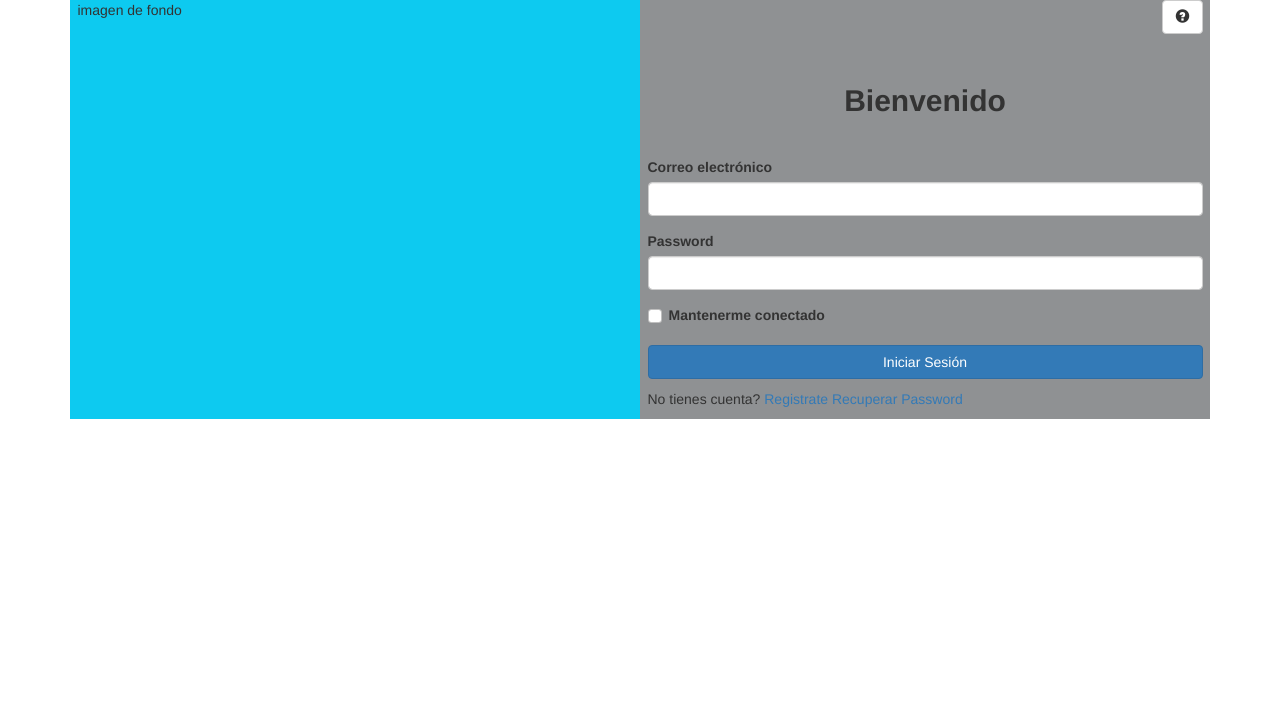
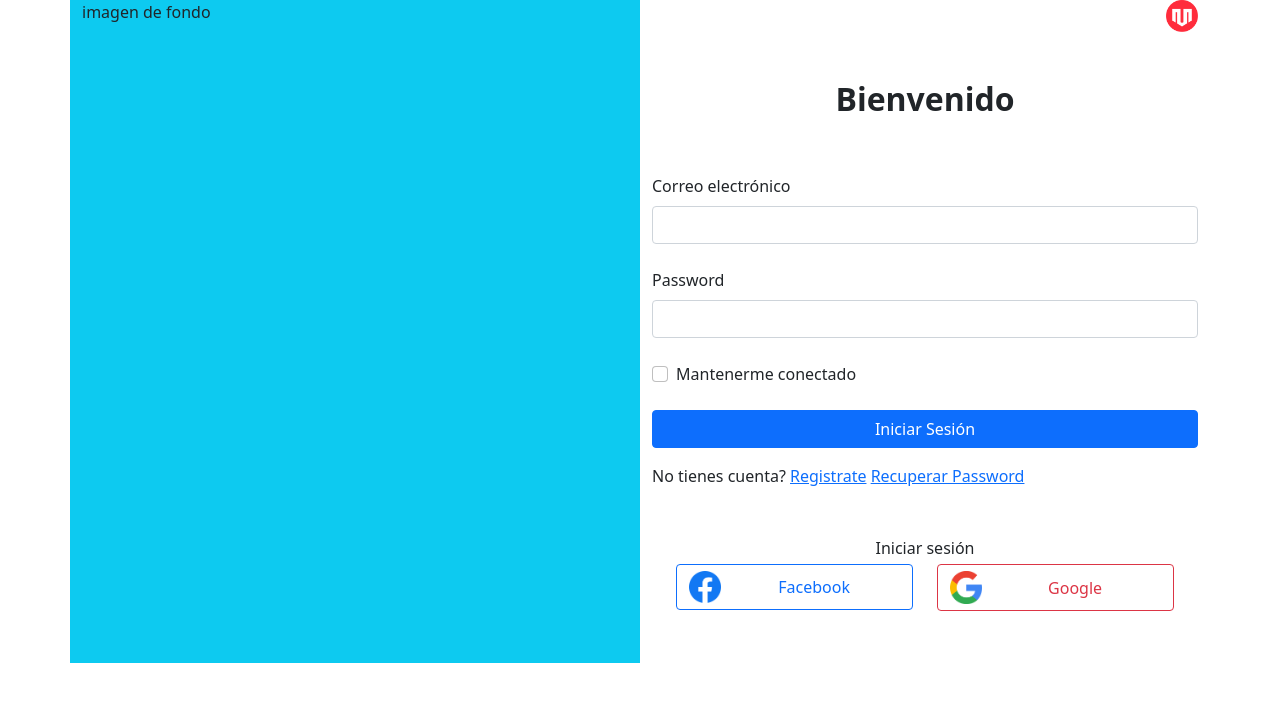
Before and after one commit to samueldazadaza/login, a plain HTML site: page index.html in a window 1280 px wide. Drawn offline with nearby package versions, Linux system fonts and the light colour scheme.

Commit message:
add btns redes

```diff
--- a/index.html
+++ b/index.html
@@ -5,8 +5,7 @@
     <meta http-equiv="X-UA-Compatible" content="IE=edge">
     <meta name="viewport" content="width=device-width, initial-scale=1.0">
     <title>Login Bootstrap</title>
-    <link href="https://cdn.jsdelivr.net/npm/bootstrap@5.1.3/dist/css/bootstrap.min.css" rel="stylesheet" integrity="sha384-1BmE4kWBq78iYhFldvKuhfTAU6auU8tT94WrHftjDbrCEXSU1oBoqyl2QvZ6jIW3" crossorigin="anonymous">
-    <link rel="stylesheet" href="https://maxcdn.bootstrapcdn.com/bootstrap/3.3.6/css/bootstrap.min.css">
+    <link rel="stylesheet" href="bootstrap.min.css">
 </head>
 <body>
 
@@ -15,13 +14,9 @@
             <div class="col bg-info">
                 <p>imagen de fondo</p>
             </div>
-            <div class="col bg-dark bg-opacity-50">
+            <div class="col">
                 <div class="text-end ">
-                    <!-- <img src="img/logo.png" width="48" alt="">
-                    <i class="glyphicon glyphicon-question-sign"></i> -->
-                    <button type="button" class="btn btn-default" aria-label="Left Align">
-                        <span class="glyphicon glyphicon-question-sign" aria-hidden="true"></span>
-                    </button>
+                    <img src="./img/logo.png" width="32" alt="">
                 </div>
 
                 <h2 class="fw-bold text-center py-5">Bienvenido</h2>
@@ -52,10 +47,46 @@
                     </div>
                 </form>
 
+                <!-- LOGIN CON REDES SOCIALES -->
+                <div class="container w-100 my-5">
+                    <div class="row text-center">
+                        <div class="col-12">Iniciar sesión</div>
+                    </div>
+
+                    <div class="row">
+
+                        <div class="col">
+                            <button class="btn btn-outline-primary w-100 my-1">
+                                <div class="row align-items-center">
+
+                                    <div class="col-2">
+                                        <img src="img/fb.png" width="32" alt="">
+                                    </div>
+                                    <div class="col-10">
+                                        Facebook
+                                    </div>
+                            </button>
+                        </div>
+                        <div class="col">
+                            <button class="btn btn-outline-danger w-100 my-1">
+                                <div class="row align-items-center">
+
+                                    <div class="col-2">
+                                        <img src="img/google.png" width="32" alt="">
+                                    </div>
+                                    <div class="col-10">
+                                        Google
+                                    </div>
+                            </button>
+                        </div>
+
+                    </div>
+                </div>
+
             </div>
         </div>
     </div>
 
-    <script src="https://cdn.jsdelivr.net/npm/bootstrap@5.1.3/dist/js/bootstrap.bundle.min.js" integrity="sha384-ka7Sk0Gln4gmtz2MlQnikT1wXgYsOg+OMhuP+IlRH9sENBO0LRn5q+8nbTov4+1p" crossorigin="anonymous"></script>
+    <script src="bootstrap.bundle.min.js"></script>
 </body>
 </html>
```
Also changed, not shown: bootstrap.bundle.min.js (added), bootstrap.min.css (added), img/BG.jpg (added), img/fb.png (added), img/google.png (added), img/logo.png (added), resources/header.jpg (added).
